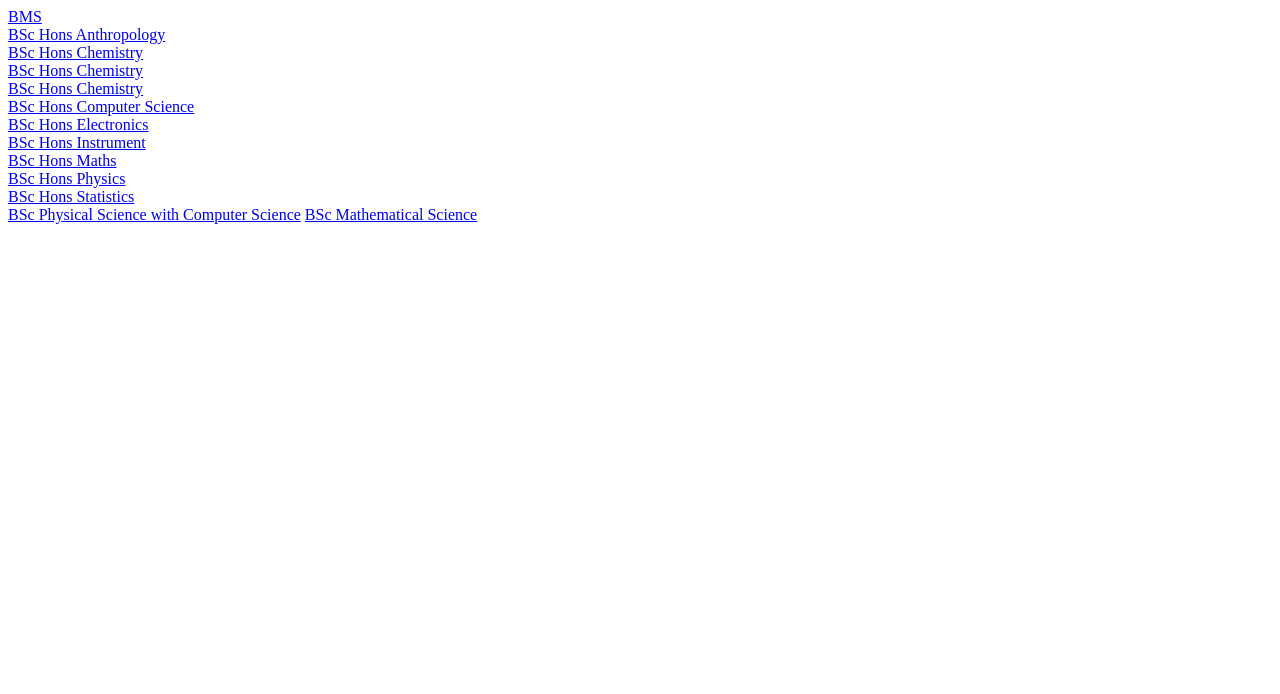
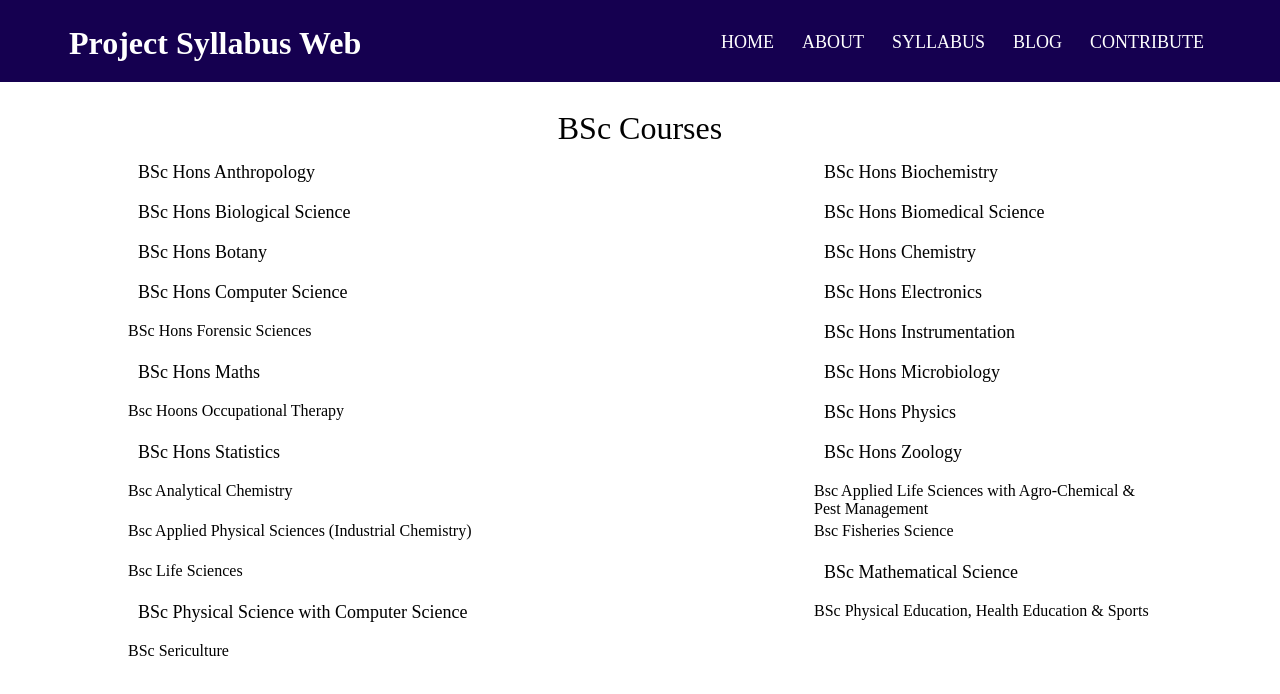
Before and after one commit to professor91/ProjectSyllabusDB, a plain HTML site: page index.html in a window 1280 px wide. Drawn offline with Linux system fonts and the light colour scheme.

Commit message:
modified index.html

```diff
--- /dev/null
+++ b/index.css
@@ -0,0 +1,104 @@
+*{
+    margin: 0;
+    padding: 0;
+}
+
+.top-header{
+    padding-top: 20px;
+    padding-bottom: 15px;
+    background-color: #150050;
+    color: white;
+    position: fixed;
+    width: 100%;
+}
+
+.top-header h1{
+    padding: 5px 5px;
+}
+
+/*************************************** Navigation Menu ***************************************/
+nav{
+    display: flex;
+    padding: 0% 5%;
+    justify-content: space-between;
+    align-items: center;
+}
+
+.nav img{
+    width: 120px;
+}
+
+h1{
+    font-size: 32px;
+}
+
+.nav-links{
+    flex: 1;
+    text-align: right;
+}
+
+.nav-links ul li{
+    list-style: none;
+    display: inline-block;
+    padding: 0px 12px;
+    position: relative;
+}
+
+.nav-links ul li a{
+    color: white;
+    text-decoration: none;
+    font-size: 18px;
+    font-weight: 500;
+}
+
+/* Hover effect on menu */
+.nav-links ul li::after{
+    content: '';
+    width: 0%;
+    height: 2px;
+    background: white;
+    display: block;
+    margin: auto;
+    transition: 0.5s;
+}
+
+.nav-links ul li:hover::after{
+    width: 100%;
+}
+
+/*************************************** Top Section ***************************************/
+
+.main-container{
+    padding-top: 110px;
+    width: 80%;
+    margin: auto;
+
+}
+
+.syllabus-container{
+    box-sizing: border-box;
+    height: 822px;
+}
+
+.bsc-grid{
+    display: grid;
+    grid-template-columns: 2fr 1fr;
+    grid-auto-rows: 30px;
+    grid-gap: 10px;
+    grid-template-areas: "header header";
+}
+
+.bsc-grid-header{
+    grid-area: header;
+    box-sizing: border-box;
+    text-align: center;
+    font-size: 32px;
+    padding-bottom: 15px;
+}
+
+.bsc-grid-item a{
+    text-decoration: none;
+    color: black;
+    font-size: 18px;
+    padding-left: 10px;
+}
--- a/index.html
+++ b/index.html
@@ -1,19 +1,64 @@
 <!DOCTYPE html>
 
+<head>
+	<link rel="stylesheet" href="index.css">
+</head>
+
 <html>
-	<body>
-		<a href="/programmes/bms/bms.html"> BMS </a> <br>
-		<a href="/programmes/bscHAnthropology/bscHAnthropology.html"> BSc Hons Anthropology </a> <br>
-		<a href="/programmes/bscHBiochemistry/bscHBiochemistry.html">BSc Hons Chemistry</a> <br>
-		<a href="/programmes/bscHBiologicalScience/bscHBiologicalScience.html">BSc Hons Chemistry</a> <br>
-		<a href="/programmes/bscHChemistry/bscHChemistry.html">BSc Hons Chemistry</a> <br>
-		<a href="/programmes/bscHCS/bscCS.html"> BSc Hons Computer Science</a> <br>
-		<a href="/programmes/bschElec/bscElec.html"> BSc Hons Electronics</a> <br>
-		<a href="/programmes/bscHInstrument/bscHInstrument.html">BSc Hons Instrument</a> <br>
-		<a href="/programmes/bscHMaths/bscHMaths.html">BSc Hons Maths</a> <br>
-		<a href="/programmes/bscHPhysics/bscHPhysics.html">BSc Hons Physics</a> <br>
-		<a href="/programmes/bscHStats/bscHStats.html">BSc Hons Statistics</a> <br>
-		<a href="/programmes/bscphysicalCS/bscphysicalCS.html"> BSc Physical Science with Computer Science</a>
-		<a href="/programmes/bscMathematicalSci/bscMathematicalSci.html"> BSc Mathematical Science</a>
-	</body>
+<body>
+	<!-- Top Header -->
+	<section class= "top-header">
+		<nav class="nav">
+			<h1>Project Syllabus Web</h1>
+			<div class="nav-links">
+				<ul>
+					<li><a href="#">HOME</a></li>
+					<li><a href="#">ABOUT</a></li>
+					<li><a href="#">SYLLABUS</a></li>
+					<li><a href="#">BLOG</a></li>
+					<li><a href="#">CONTRIBUTE</a></li>
+				</ul>
+			</div>
+		</nav>
+	</section>
+
+	<!-- Main Container -->
+	<section class="main-container">
+		<section class="syllabus-container">
+			<!-- BSc Courses -->
+			<div class="bsc-container">
+				<div class="bsc-grid-header"> BSc Courses </div>
+				<div class="bsc-grid">
+					<div class="bsc-grid-item"> <a href="programmes/bscHAnthropology/bscHAnthropology.html">BSc Hons Anthropology</a> </div>
+					<div class="bsc-grid-item"> <a href="programmes/bscHBiochemistry/bscHBiochemistry.html">BSc Hons Biochemistry</a> </div>
+					<div class="bsc-grid-item"> <a href="programmes/bscHBiologicalScience/bscHBiologicalScience.html">BSc Hons Biological Science</a> </div>
+					<div class="bsc-grid-item"> <a href="programmes/bscHBiomedicalScience/bscHBiomedicalScience.html">BSc Hons Biomedical Science</a> </div>
+					<div class="bsc-grid-item"> <a href="programmes/bscHBotany/bscHBotany.html">BSc Hons Botany</a> </div>
+					<div class="bsc-grid-item"> <a href="programmes/bscHChemistry/bscHChemistry.html">BSc Hons Chemistry</a> </div>
+					<div class="bsc-grid-item"> <a href="programmes/bscHCS/bscCS.html"> BSc Hons Computer Science</a> </div>
+					<div class="bsc-grid-item"> <a href="programmes/bschElec/bscElec.html"> BSc Hons Electronics</a> </div>
+					<div class="bsc-grid-item"> BSc Hons Forensic Sciences </div>
+					<div class="bsc-grid-item"> <a href="programmes/bscHInstrument/bscHInstrument.html">BSc Hons Instrumentation</a> </div>
+					<div class="bsc-grid-item"> <a href="programmes/bscHMaths/bscHMaths.html">BSc Hons Maths</a> </div>
+					<div class="bsc-grid-item"> <a href="programmes/bscHMicrobiology/bscHMicrobiology.html">BSc Hons Microbiology</a> </div>
+					<div class="bsc-grid-item"> Bsc Hoons Occupational Therapy</div>
+					<div class="bsc-grid-item"> <a href="programmes/bscHPhysics/bscHPhysics.html">BSc Hons Physics</a> </div>
+					<div class="bsc-grid-item"> <a href="programmes/bscHStats/bscHStats.html">BSc Hons Statistics</a> </div>
+					<div class="bsc-grid-item"> <a href="programmes/bscHZoology/bscHZoology.html">BSc Hons Zoology</a> </div>
+
+					<div class="bsc-grid-item"> Bsc Analytical Chemistry </div>
+					<div class="bsc-grid-item"> Bsc Applied Life Sciences with Agro-Chemical & Pest Management </div>
+					<div class="bsc-grid-item"> Bsc Applied Physical Sciences (Industrial Chemistry) </div>
+					<div class="bsc-grid-item"> Bsc Fisheries Science </div>
+					<div class="bsc-grid-item"> Bsc Life Sciences </div>
+					<div class="bsc-grid-item"> <a href="programmes/bscMathematicalSci/bscMathematicalSci.html"> BSc Mathematical Science</a> </div>
+					<div class="bsc-grid-item"> <a href="programmes/bscphysicalCS/bscphysicalCS.html"> BSc Physical Science with Computer Science</a> </div>
+					<div class="bsc-grid-item"> BSc Physical Education, Health Education & Sports </div>
+					<div class="bsc-grid-item"> BSc Sericulture </div>
+				</div>
+			</div>
+		</section>
+	</section>
+
+</body>
 </html>
--- a/programmes/CSS/bscH.css
+++ b/programmes/CSS/bscH.css
@@ -47,7 +47,7 @@ h1{
     color:#fff;
     text-decoration: none;
     font-size: 18px;
-    font-weight: 550;
+    font-weight: 500;
 }
 
 /* Hover effect on menu */
```
Also changed, not shown: logo.png (added), programmes/bscHElec/bscElec.html (renamed from programmes/bschElec/bscElec.html).
